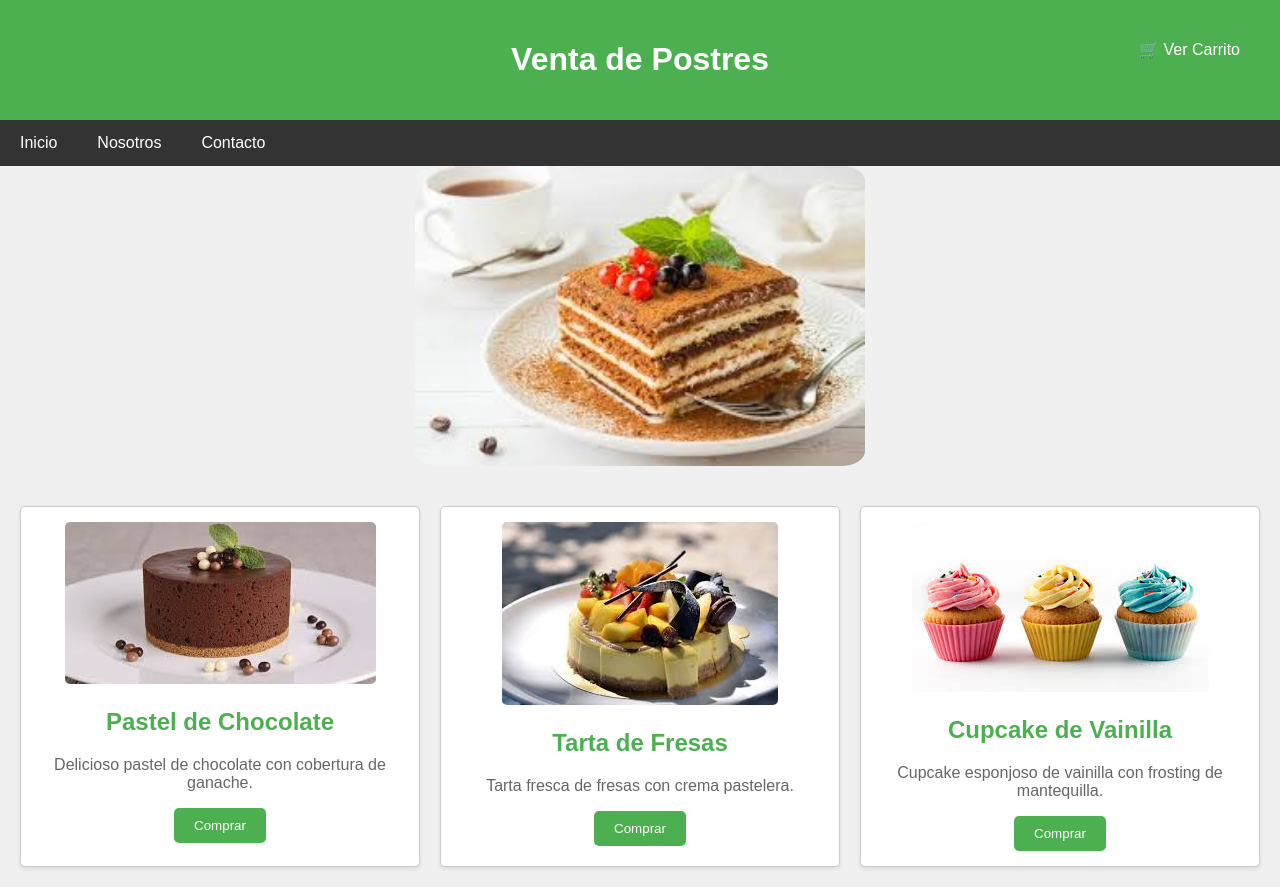
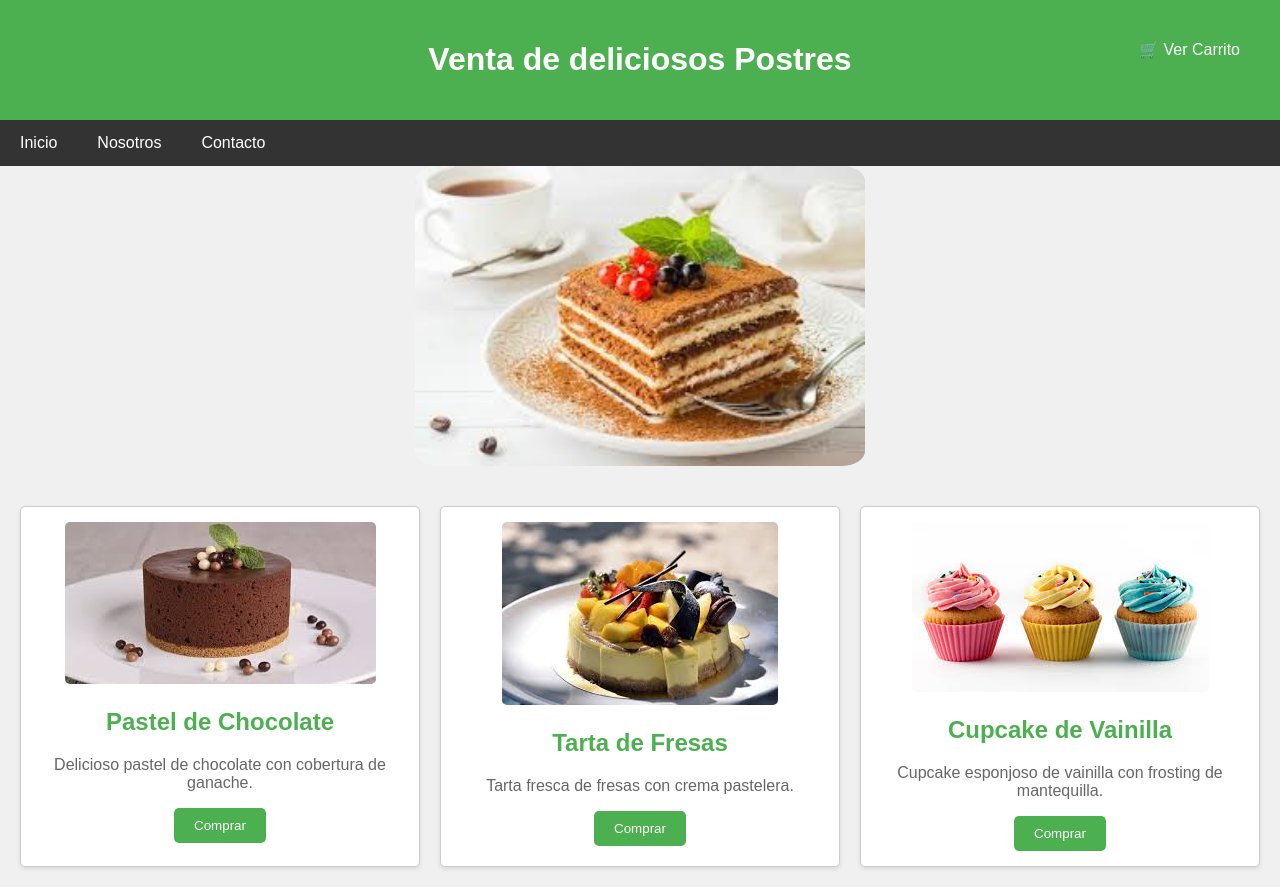
Before and after one commit to sethraiven/ensayos-con-co-pilot, a plain HTML site: page index.html in a window 1280 px wide. Drawn offline with Linux system fonts and the light colour scheme.

Commit message:
desde el PC 2

```diff
--- a/index.html
+++ b/index.html
@@ -136,7 +136,7 @@
 </head>
 <body>
     <header>
-        <h1>Venta de Postres</h1>
+        <h1>Venta de deliciosos Postres</h1>
         <button id="ver-carrito">🛒 Ver Carrito</button>
         <div id="carrito"></div> <!-- Mover el carrito dentro del header -->
     </header>
```
